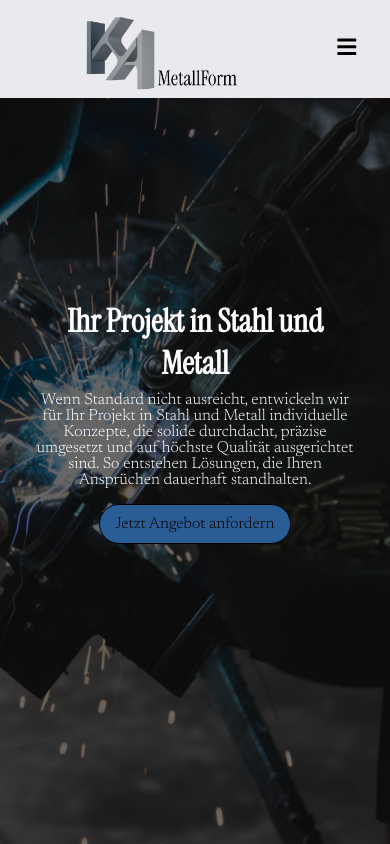
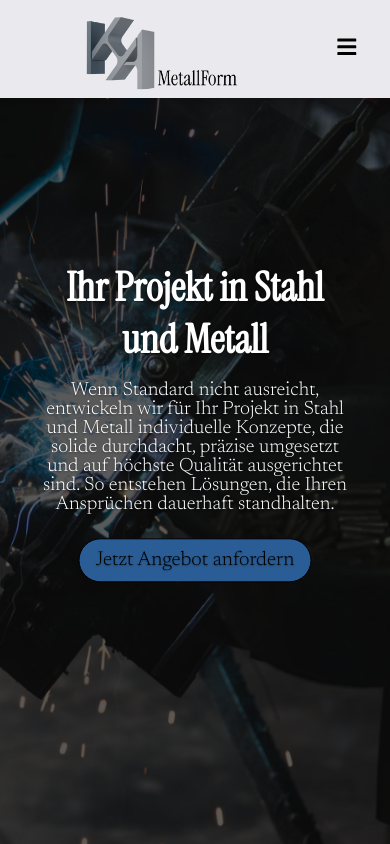
Before and after one commit to K-A-MetallForm/Website, a React (Vite) app: page / in a window 390 px wide. Built offline with nearby package versions, Linux system fonts and the light colour scheme.

Commit message:
Multiple small fixes

```diff
--- a/src/components/Footer.css
+++ b/src/components/Footer.css
@@ -1,7 +1,7 @@
 /* Footer.css */
 .footer {
   background-color: var(--footer-bg);
-  color: var(--footer-text);
+  color: black;
   padding: var(--space-lg) var(--space-md);
   font-size: 0.9rem;
   border-top: 1px solid var(--color-text);
@@ -104,3 +104,17 @@
     justify-content: center;
   }
 }
+
+.footer {
+  --font-base: system-ui, -apple-system, "Segoe UI", Roboto, "Helvetica Neue", Arial, "Noto Sans",
+               "Liberation Sans", sans-serif;
+  --font-heading: var(--font-base);
+  font-family: var(--font-base);
+}
+
+.footer :where(h1, h2, h3, h4, h5, h6) {
+  letter-spacing: .01em;
+}
+.footer :where(p, li, a, address, small, span, strong) {
+  font-family: var(--font-base);
+}
--- a/src/pages/Datenschutz.css
+++ b/src/pages/Datenschutz.css
@@ -59,3 +59,18 @@
   .legal-page > .footer {
     margin-top: auto;
   }
+
+  .legal-page{
+    --font-base: system-ui, -apple-system, "Segoe UI", Roboto, "Helvetica Neue", Arial, "Noto Sans",
+    "Liberation Sans", sans-serif;
+    --font-heading: var(--font-base);
+    font-family: var(--font-base);
+  }
+
+
+  .legal-page :where(h1, h2, h3, h4, h5, h6) {
+    letter-spacing: .01em;
+  }
+  .legal-page :where(p, li, a, address, small, span, strong) {
+    font-family: var(--font-base);
+  }
--- a/src/pages/Leistungen.css
+++ b/src/pages/Leistungen.css
@@ -149,8 +149,8 @@
   padding-bottom: .5rem; /* zusätzliche Luft über dem Footer */
 }
 
-/* ───────── MOBILE-OPTIMIERUNG ───────── */
-@media (max-width: 1024px) {
+/* ───────── TABLET + MOBILE ───────── */
+@media (max-width: 1023px) {
   .fullpage { height: auto; overflow: visible; }
   .slides__inner { transform: none !important; }
   .fullpage .fullpage-slide { height: auto; min-height: unset; padding-top: 0; overflow: visible; }
@@ -164,6 +164,28 @@
 
   .thumbnail-row { margin-top: .75rem; }
   .footer-inline { position: static; padding-top: 2rem; }
+
+  /* Dünner schwarzer Trenner zwischen Sektionen (Tablet+Mobile) */
+  .service-section {
+    border-bottom: 2px solid #000;
+  }
+  .service-section:last-of-type {
+    border-bottom: none;
+  }
+}
+
+/* Zusätzlicher vertikaler Abstand speziell zwischen 1024px und 769px */
+@media (min-width: 769px) and (max-width: 1023.98px) {
+  .service-section {
+    /* mehr Luft oben/unten, damit Sektionen nicht „kleben“ */
+    padding: 1.5rem 0 2.25rem;
+  }
+  .service-inner {
+    gap: 1.25rem;
+  }
+  .thumbnail-row {
+    margin-top: 1rem;
+  }
 }
 
 /* Handys: klare, konsistente Gutter */
--- a/src/pages/Leistungen.tsx
+++ b/src/pages/Leistungen.tsx
@@ -1,6 +1,5 @@
 import { useEffect, useMemo, useState, useRef } from 'react';
 import './Leistungen.css';
-import Footer from '../components/Footer';
 
 interface Category {
   id: string;
@@ -189,7 +188,6 @@ const CategoryBlock = ({ id, title, texts, images, showInlineFooter, onOpenLight
 
     {showInlineFooter && (
       <div className="footer-inline">
-        <Footer />
       </div>
     )}
   </section>
--- a/src/pages/Startseite.css
+++ b/src/pages/Startseite.css
@@ -26,7 +26,7 @@
 }
 .fullpage .fullpage-slide--start-hero { height: var(--slide-h); min-height: var(--slide-h); padding-top: 0; }
 
-/* HERO */
+/* ───────── HERO ───────── */
 .hero {
   position: relative;
   min-height: var(--slide-h);
@@ -37,6 +37,7 @@
   background: #000;
   contain: paint;
 }
+
 .hero__img {
   position: absolute;
   inset: 0;
@@ -44,20 +45,37 @@
   height: 100%;
   object-fit: cover;
   object-position: center;
-  filter: brightness(0.4);
+  filter: brightness(0.35);
   z-index: 0;
   pointer-events: none;
 }
+
 .hero-overlay { position: absolute; inset: 0; z-index: 1; pointer-events: none; }
+
+/* Text mittig im Bild */
 .hero__content {
-  position: relative; z-index: 2;
-  max-width: 800px; padding: var(--space-md);
-  text-align: center; background: none; color: white;
+  position: absolute;
+  top: 50%;
+  left: 50%;
+  transform: translate(-50%, -50%);
+  z-index: 2;
+  max-width: 900px;
+  padding: var(--space-md);
+  text-align: center;
+  background: none;
+  color: #fff;
 }
-.hero__content h1 { font-size: clamp(2rem, 3vw, 3rem); margin-bottom: 0.5rem; }
-.hero__content p  { font-size: clamp(1rem, 1.5vw, 1.5rem); margin-bottom: 1rem; }
 
-/* Dots (Desktop) */
+.hero__content h1 {
+  font-size: clamp(2.5rem, 4vw, 3.5rem);
+  margin-bottom: 1rem;
+}
+.hero__content p {
+  font-size: clamp(1.2rem, 1.8vw, 1.6rem);
+  margin-bottom: 1.5rem;
+}
+
+/* ───────── Dots (Desktop) ───────── */
 .dots {
   position: fixed;
   right: 16px;
@@ -76,7 +94,7 @@
 .dots a:hover { transform: scale(1.2); }
 .dots a.active { background: var(--color-accent); transform: scale(1.4); }
 
-/* Buttons */
+/* ───────── Buttons ───────── */
 .btn { display: inline-block; padding: .75rem 1.5rem; text-decoration: none; border-radius: 2rem; transition: transform .3s; }
 .btn--accent { background-color: var(--color-accent); color: var(--color-text); }
 .btn--accent:hover { transform: translateY(-3px); }
@@ -84,7 +102,7 @@
 .btn--accent-cta { background-color: var(--color-accent); color: var(--color-text); width: fit-content; margin: 0 auto; }
 .btn--accent-cta:hover { transform: translateY(-3px); }
 
-/* FEATURES (Desktop) */
+/* ───────── FEATURES (Desktop) ───────── */
 .features { padding: 0 var(--space-md); text-align: center; background-color: var(--color-bg); height: 100%; display: flex; flex-direction: column; justify-content: center; align-items: center; }
 .features h2 { font-size: clamp(1.6rem, 2vw, 2rem); margin-bottom: 1.5rem; color: var(--color-text); }
 .features__grid { display: grid; gap: 1rem; }
@@ -95,10 +113,10 @@
 .feature__img { display: block; width: 100%; height: clamp(200px, 28vh, 260px); aspect-ratio: 4 / 3; object-fit: cover; object-position: center; margin-bottom: .75rem; border-radius: 12px; }
 .feature h3 { font-size: clamp(1.2rem, 1.8vw, 1.5rem); margin-bottom: .5rem; }
 
-/* CTA (Desktop) */
+/* ───────── CTA (Desktop) ───────── */
 .cta { width: 100%; display: flex; flex-direction: column; justify-content: center; }
 
-/* WICHTIG: keine abgezogene Navbar-Höhe im Fullpage-Modus */
+/* keine abgezogene Navbar-Höhe im Fullpage-Modus */
 .fullpage .fullpage-slide--cta {
   height: auto;
   min-height: var(--slide-h);
@@ -106,34 +124,44 @@
   padding-top: 0;
 }
 
-/* Wrap-fähig + sinnvolle Minbreiten, damit nichts „verschwindet“ */
+/* Grundlayout (Desktop) */
 .cta__inner {
   display: flex;
-  align-items: stretch;
+  align-items: center;          /* vertikal mittig */
   justify-content: center;
   gap: var(--space-lg);
-  flex-wrap: wrap;                 /* früher: nowrap -> hat den Text kollabieren lassen */
+  flex-wrap: nowrap;            /* zwei Spalten nebeneinander */
   max-width: 1200px;
   margin: 0 auto;
   background: none;
   border-radius: .5rem;
   padding: var(--space-md);
 }
+
+/* links: Text */
 .cta__text-container {
-  flex: 1 1 480px;
-  min-width: 360px;
+  flex: 1 1 auto;
+  min-width: 420px;
   display: flex;
   flex-direction: column;
   justify-content: center;
-  text-align: center;
+  text-align: left;             /* linksbündig */
   color: var(--color-text);
 }
+
+/* rechts: Bild (max 400px) */
 .cta__image-container {
-  flex: 1 1 520px;
-  min-width: 360px;                /* runtergesetzt, damit früheres 520px-Minimum nicht blockiert */
-  position: relative;
+  flex: 0 0 auto;
+  display: flex;
+  align-items: center;
+  justify-content: center;
 }
-.cta__image { width: 100%; height: 100%; object-fit: cover; border-radius: 10px; }
+.cta__image {
+  width: 100%;
+  height: auto;
+  max-width: 600px;
+  border-radius: 10px;
+}
 
 /* Footer inline */
 .footer-inline { margin-top: auto; width: 100%; padding: 2rem 0 0; border-top: 1px solid rgba(0,0,0,0.1); }
@@ -146,19 +174,16 @@
 .start-fullpage .fullpage, .start-fullpage .slides { height: 100%; overflow: clip; }
 .start-fullpage .fullpage .fullpage-slide { height: var(--slide-h) !important; min-height: var(--slide-h) !important; padding: 0 !important; }
 
-/* ───────── MOBILE: Scroll-Snap – Scroller ist .startseite.mobile ───────── */
+/* ───────── MOBILE: Scroll-Snap ───────── */
 @media (max-width: 1023.98px) {
-  /* Scroller */
   .startseite.mobile {
     height: 100svh;
     overflow-y: auto;
     overscroll-behavior-y: contain;
     scroll-snap-type: y mandatory;
-    scroll-padding-top: var(--nav-h); /* fixe Navbar kompensieren, hier 0, weil oben --nav-h:0 */
+    scroll-padding-top: var(--nav-h);
     -webkit-overflow-scrolling: touch;
   }
-
-  /* Snap-Elemente */
   .startseite.mobile .hero,
   .startseite.mobile .snap-slide {
     min-height: 100svh;
@@ -169,7 +194,6 @@
     justify-content: center;
   }
 
-  /* Karte mit kleinem Rand, zentriert */
   .startseite.mobile { --snap-gap: .75rem; }
   .snap-card {
     position: relative;
@@ -180,9 +204,8 @@
     width: calc(100% - (var(--snap-gap) * 2));
     max-width: 1000px;
   }
-
   .snap__bg { position: absolute; inset: 0; background-size: cover; background-position: center; }
-  .snap__overlay { position: absolute; inset: 0; background: rgba(0,0,0,0.45); }
+  .snap__overlay { position: absolute; inset: 0; background: rgba(0,0,0,0.5); }
 
   .snap__content {
     position: relative; z-index: 2; color: #fff; text-align: center;
@@ -193,7 +216,6 @@
   .snap__content p  { font-size: clamp(1rem, 3.2vw, 1.2rem); margin-bottom: 1rem; }
   #cta-mobile .btn--accent-cta { margin-top: .5rem; }
 
-  /* In-View Animation */
   @media (prefers-reduced-motion: no-preference) {
     .snap-anim { opacity: 0; transform: translateY(8px) scale(.985); transition: opacity .6s ease, transform .6s ease; }
     .snap-slide.is-inview .snap-anim { opacity: 1; transform: none; }
@@ -208,56 +230,37 @@
   .footer-inline--mobile { padding-top: var(--space-md); }
 }
 
+/* Mobile Footer fix / Anordnung */
 @media (max-width: 1023.98px) {
-  /* Snap-Slide stapelt Inhalte untereinander */
-  .startseite.mobile .snap-slide {
-    display: flex;
-    flex-direction: column;
-    align-items: center;
-    justify-content: flex-start;
-  }
-
-  /* Karte bleibt groß, bekommt unten Luft zum Footer */
-  .startseite.mobile .snap-card {
-    flex: 0 0 auto;
-    margin-bottom: var(--snap-gap);
-  }
-
-  /* Footer nimmt volle Breite ein und sitzt unter der Karte */
+  .startseite.mobile .snap-slide { flex-direction: column; align-items: center; justify-content: flex-start; }
+  .startseite.mobile .snap-card { flex: 0 0 auto; margin-bottom: var(--snap-gap); }
   .footer-inline--mobile {
     order: 2;
     width: 100%;
     max-width: 1000px;
     margin: 0 auto var(--snap-gap);
     padding: var(--space-md) var(--space-md) 0;
-  }
-
-  /* Footer-Inhalt auf Mobile nicht eingeengt */
-  .footer-inline--mobile footer {
-    width: 100%;
-    max-width: none;
-    margin: 0;
-  }
+  }a
+  .footer-inline--mobile footer { width: 100%; max-width: none; margin: 0; }
 }
 
-/* ---------- Sichtbarkeit im Mobile-Snap sicherstellen ---------- */
+/* Sichtbarkeit im Mobile-Snap */
 @media (max-width: 1023.98px) {
-  /* Overlay unter Content erzwingen */
   .startseite.mobile .snap__overlay { z-index: 1; }
   .startseite.mobile .snap__content { z-index: 2; }
-
-  /* Auf dunklem Bild IMMER weiße Typo (Desktop bleibt unberührt) */
   .startseite.mobile .snap__content,
   .startseite.mobile .snap__content h1,
-  .startseite.mobile .snap__content h2,
+  .startseite.mobile,
   .startseite.mobile .snap__content h3,
   .startseite.mobile .snap__content p,
   .startseite.mobile .cta_text {
     color: #fff !important;
     text-shadow: 0 1px 2px rgba(0,0,0,.35);
+    font-size: 1.25rem;
   }
-
-  /* Falls der IntersectionObserver nicht feuert: CTA trotzdem zeigen */
+  .snap__content h2 {
+    font-size: 1.5rem;
+  }
   .startseite.mobile #cta-mobile .snap-anim {
     opacity: 1 !important;
     transform: none !important;
```
